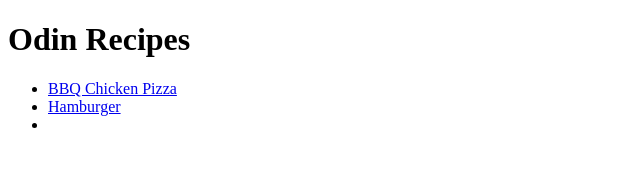
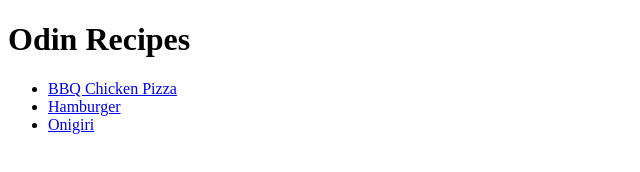
Before and after one commit to davydice/odin-recipes, a plain HTML site: page index.html in a window 1280 px wide. Shown: the full height of the page, 0-640 px from the left. Drawn offline with Linux system fonts and the light colour scheme.

Commit message:
Add anchor for Onigiri page to index

```diff
--- a/index.html
+++ b/index.html
@@ -11,7 +11,7 @@
         <ul>
             <li><a href="recipes/bbq_chicken_pizza.html">BBQ Chicken Pizza</a></li>
             <li><a href="recipes/hamburger.html">Hamburger</a></li>
-            <li><a href=""></a></li>
+            <li><a href="recipes/onigiri.html">Onigiri</a></li>
         </ul>
 
 
```
